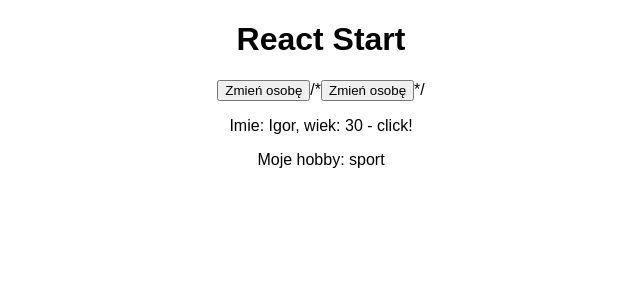
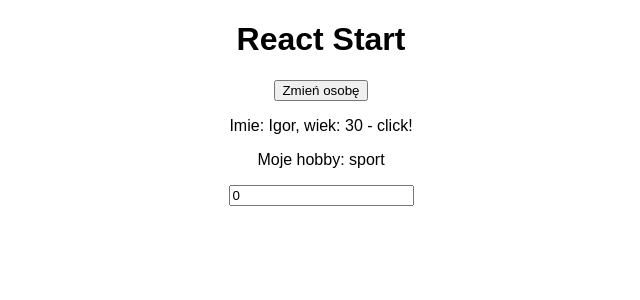
Before and after one commit to IgorSzczerbicki/react_start, a React (Create React App) app: page / in a window 1280 px wide. Shown: the top 300 px of the page, without its empty margins (319-959 px from the left). Built offline with nearby package versions, Linux system fonts and the light colour scheme.

Commit message:
Wykorzystywanie obiektu event i wiązanie w dwie strony

```diff
--- a/src/App.js
+++ b/src/App.js
@@ -23,16 +23,25 @@
 		this.setState({curPerson});
 	};
 
+	nameChangeHandler = (event) => {
+		let curPerson = parseInt(event.target.value);
+		if (curPerson !== null && curPerson >= 0 && curPerson < this.state.persons.length)
+		this.setState({curPerson});
+		else this.setState({curPerson: 0})
+	};
+
 	render() {
 		return (
 			<div className="App">
 				<h1>React Start</h1>
 				<button onClick={this.switchNameHandler.bind(this, 0)}>Zmień osobę</button>
-				/*<button onClick={() => this.switchNameHandler(0)}>Zmień osobę</button>*/
+				{/*<button onClick={() => this.switchNameHandler(0)}>Zmień osobę</button>*/}
 				<Person
 					name={this.state.persons[this.state.curPerson].name}
 					age = {this.state.persons[this.state.curPerson].age}
-					click = {this.switchNameHandler}>
+					click = {this.switchNameHandler}
+					curPerson = {this.state.curPerson}
+					changeName = {this.nameChangeHandler}>
 					Moje hobby: sport
 				</Person>
 			</div>
--- a/src/Person/Person.js
+++ b/src/Person/Person.js
@@ -5,6 +5,7 @@
 		<div>
 			<p onClick={props.click.bind(this, null)}>Imie: {props.name}, wiek: {props.age} - click!</p>
 			<p>{props.children}</p>
+			<input type = "text" onChange={props.changeName} value = {props.curPerson} />
 		</div>
 	)
 };
```
